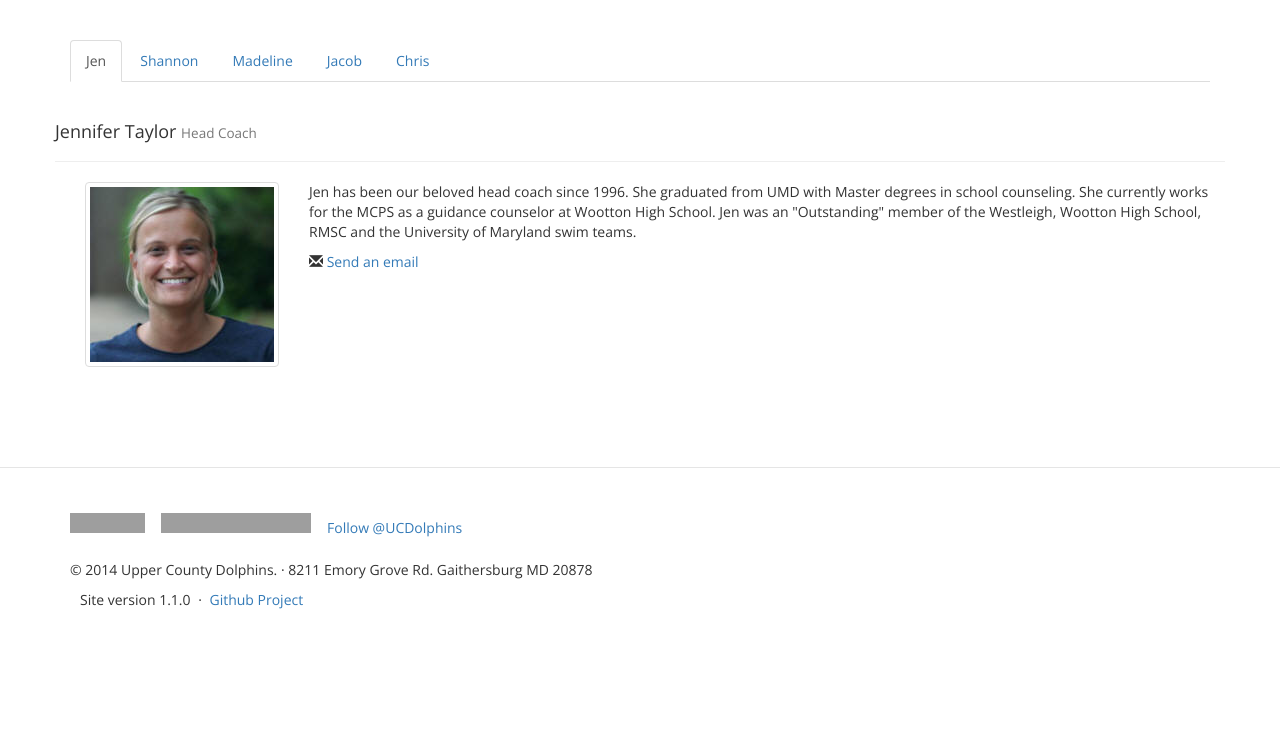
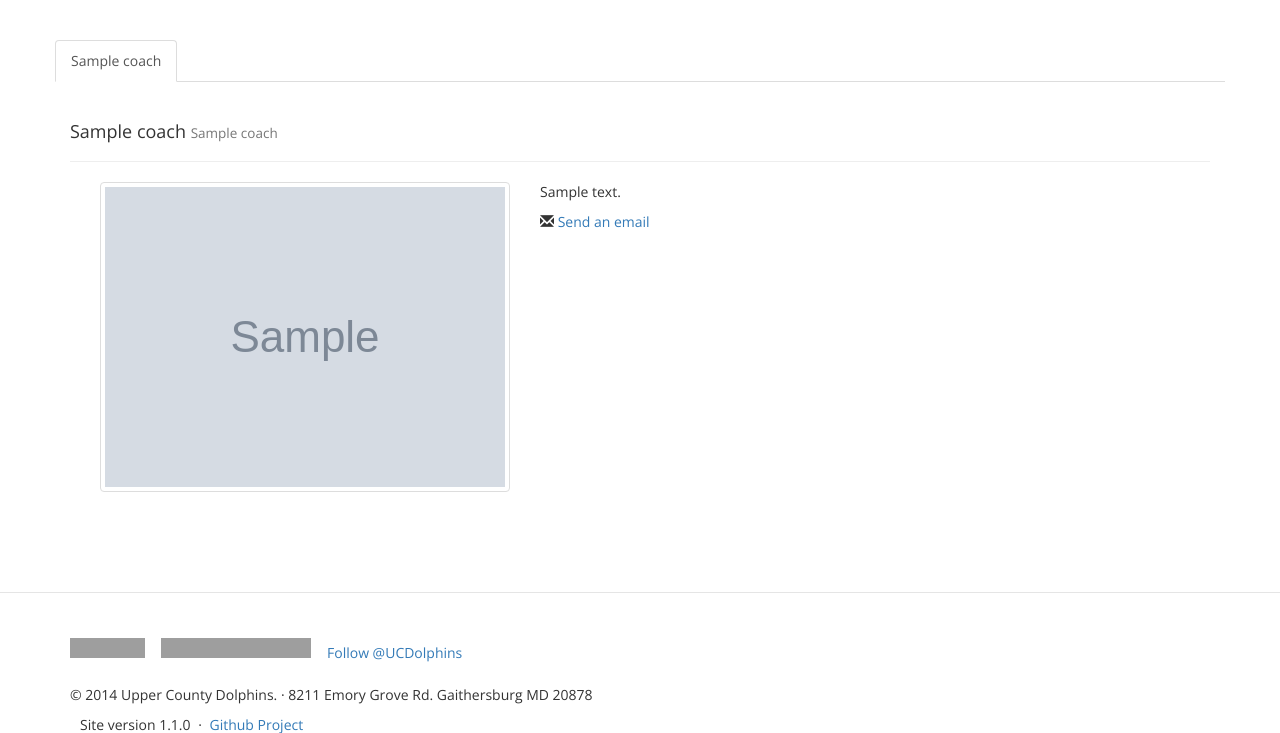
Before and after one commit to uppercounty/uppercounty, a Django app: page /web/coaches/ in a window 1280 px wide. Shown: the part 51-784 px from the top of the page. Before the commit the page ends 660 px from the top, so only its background shows below. Run offline with Django 3.2, Linux system fonts and the light colour scheme; tables that the repository leaves empty hold one stand-in row (values such as "Sample post"); grey boxes marked "Sample" are stand-in pictures; some libraries are stand-ins or nearby versions; grey boxes are pictures that could not be loaded.

Commit message:
Add coach model
Enable editing of coaches from admin interface. Remove existing coach
info. Change unit tests to inherit from TestCase instead of
SimpleTestCase.

Fixes #26.

```diff
--- a/web/models.py
+++ b/web/models.py
@@ -97,6 +97,20 @@ class UniqueEmailUser(AbstractBaseUser, PermissionsMixin):
 
     class Meta:
         verbose_name = "User"
+
+
+class Coach(models.Model):
+    name = models.CharField(max_length=100)
+    title = models.CharField(max_length=25)
+    bio = models.TextField(blank=True)
+    email = models.EmailField(blank=True)
+    image_file = models.ImageField(upload_to='coach-images', blank=True)
+
+    def __str__(self):
+        return self.name
+
+    class Meta:
+        verbose_name_plural = "coaches"
 
 
 class SwimRecord(models.Model):
--- a/web/templates/web/coaches.html
+++ b/web/templates/web/coaches.html
@@ -5,64 +5,26 @@
 {% block content %}
 
 <div class="container uc-container">
-  <ul class="nav nav-tabs space-top">
-    <li class="active"><a href="#jen" data-toggle="tab">Jen</a>
-    <li><a href="#shannon" data-toggle="tab">Shannon</a>
-    <li><a href="#madeline" data-toggle="tab">Madeline</a>
-    <li><a href="#jacob" data-toggle="tab">Jacob</a>
-    <li><a href="#chris" data-toggle="tab">Chris</a>
-  </ul>
+  <div class="row">
+    <ul class="nav nav-tabs space-top">
+      {% for coach in coaches %}
+      <li{% if forloop.first %} class="active"{% endif %}><a data-toggle="tab" href="#{{ coach.id }}">{{ coach.name }}</a>
+      {% endfor %}
+    </ul>
+  </div><!-- /.row -->
 
-  <div class="tab-content">
-    <div class="tab-pane fade in active" id="jen">
-      <div class="row">
-        <div class="page-header">
-          <h4>Jennifer Taylor <small>Head Coach</small></h4>
-        </div>
-        <img class="img-thumbnail featurette-img pull-left" src="{% static 'img/coaches-jenn.jpg' %}">
-        <p>Jen has been our beloved head coach since 1996. She graduated from UMD with Master degrees in school counseling. She currently works for the MCPS as a guidance counselor at Wootton High School. Jen was an "Outstanding" member of the Westleigh, Wootton High School, RMSC and the University of Maryland swim teams.
-        <p><span class="glyphicon glyphicon-envelope"></span><a href="mailto:jennifer_a_taylor@mcpsmd.org"> Send an email</a>
+  <div class="row tab-content">
+    {% for coach in coaches %}
+    <div class="tab-pane fade{% if forloop.first %} in active{% endif %} col-xs-12" id="{{ coach.id }}">
+      <div class="page-header">
+        <h4>{{ coach.name }} <small>{{ coach.title }}</small></h4>
       </div>
+      {% if coach.image_file %}<img class="img-thumbnail featurette-img pull-left" alt="{{ coach.title }}" src="{{ coach.image_file.url }}">{% endif %}
+      {% if coach.bio %}<p>{{ coach.bio }}</p>{% endif %}
+      {% if coach.email %}<p><span class="glyphicon glyphicon-envelope"></span><a href="mailto:{{ coach.email }}"> Send an email</a></p>{% endif %}
     </div><!-- /.tab-pane -->
-    <div class="tab-pane fade" id="shannon">
-      <div class="row">
-        <div class="page-header">
-          <h4>Shannon King <small>Assistant Coach</small></h4>
-        </div>
-        <img class="img-thumbnail featurette-img pull-left" src="{% static 'img/coaches-shannon.jpg' %}">
-        <p>Shannon started swimming for Upper County when she was 10 years old and swam for the Dolphins until she graduated from Gaithersburg High School. During the winter she is head coach of the GHS swim team. Shannon graduated from University of Maryland and has been working at the Nuclear Regulatory Commission for the past 5 years. In addition to coaching at UC and GHS, she also coaches year-round for RMSC. Some fun facts about Shannon: she loves to run and has a pet kitty named Brooksie. She's looking forward to another great season with the team!
-        <p><span class="glyphicon glyphicon-envelope"></span><a href="mailto:sking0212@gmail.com"> Send an email</a>
-      </div>
-    </div><!-- /.tab-pane -->
-    <div class="tab-pane fade" id="madeline">
-      <div class="row">
-        <div class="page-header">
-          <h4>Madeline Strasser <small>Assistant Coach</small></h4>
-        </div>
-        <img class="img-thumbnail featurette-img pull-left" src="{% static 'img/coaches-madeline.jpg' %}">
-        <p>Madeline began swimming at the age of 7 for a different MCSL team, Fallsmead, and continued there through her high school years. In high school, Madeline swam for RMSC at Rockville and was a member of the Wootton High School swim team all four years. Madeline is a rising junior at Penn State University and is majoring in International Politics. </p>
-      </div>
-    </div><!-- /.tab-pane -->
-    <div class="tab-pane fade" id="jacob">
-      <div class="row">
-        <div class="page-header">
-          <h4>Jacob Ado <small>Assistant Coach</small></h4>
-        </div>
-        <img class="img-thumbnail featurette-img pull-left" src="{% static 'img/coaches-jacob.jpg' %}">
-        <p>Jacob started swimming for the Upper County Dolphins when he was 7 and will be swimming again this year for his final summer.  Jacob graduated from Gaithersburg High School in 2013.  While at GHS, Jacob was a varsity swimmer for 4 years and was the team captain during his junior and senior years.  In addition to swimming for GHS, Jacob swam for RMSC. Prior to graduation, Jacob coached for Montgomery Stroke & Turn clinic. Jacob currently attends West Virginia University as a Child Development and Family Studies major and is on the WVU Club Swim Team.
-        <p><span class="glyphicon glyphicon-envelope"></span><a href="mailto:jpatton013@gmail.com"> Send an email</a>
-      </div>
-    </div><!-- /.tab-pane -->
-    <div class="tab-pane fade" id="chris">
-      <div class="row">
-        <div class="page-header">
-          <h4>Chris <small>Assistant Coach</small></h4>
-        </div>
-        <img class="img-thumbnail featurette-img pull-left" src="{% static 'img/coaches-chris.jpg' %}">
-        <p>&nbsp;</p>
-      </div>
-    </div><!-- /.tab-pane -->
-  </div><!-- /.tab-content -->
+    {% endfor %}
+  </div><!-- /.row.tab-content -->
 </div><!-- /.container -->
 
 {% endblock %}
--- a/web/urls.py
+++ b/web/urls.py
@@ -35,6 +35,6 @@ urlpatterns = [
     url(r'^meets/$', views.meets, name='meets'),
     url(r'^volunteer/', views.volunteer, name='volunteer'),
     url(r'^shop/', views.shop, name='shop'),
-    url(r'^coaches/', views.coaches, name='coaches'),
+    url(r'^coaches/', views.CoachesList.as_view(), name='coaches'),
     url(r'^records/', views.records, name='records'),
 ]
--- a/web/views.py
+++ b/web/views.py
@@ -29,8 +29,9 @@ from django import forms
 from django.http import HttpResponseNotFound
 from django.shortcuts import render, redirect
 from django.template.loader import render_to_string
+from django.views.generic import ListView
 
-from .models import SwimRecord, Meet
+from .models import Coach, SwimRecord, Meet
 
 
 def index(request):
@@ -71,8 +72,10 @@ def shop(request):
     return render(request, 'web/shop.html')
 
 
-def coaches(request):
-    return render(request, 'web/coaches.html')
+class CoachesList(ListView):
+    context_object_name = 'coaches'
+    queryset = Coach.objects.order_by('name')
+    template_name = 'web/coaches.html'
 
 
 def records(request):
```
Also changed, not shown: web/admin.py (+7 -1 lines), web/tests.py (+2 -8 lines), web/migrations/0004_coach.py (added), web/static/img/coaches-chris.jpg (deleted), web/static/img/coaches-jacob.jpg (deleted), web/static/img/coaches-jenn.jpg (deleted), web/static/img/coaches-madeline.jpg (deleted), web/static/img/coaches-shannon.jpg (deleted).
